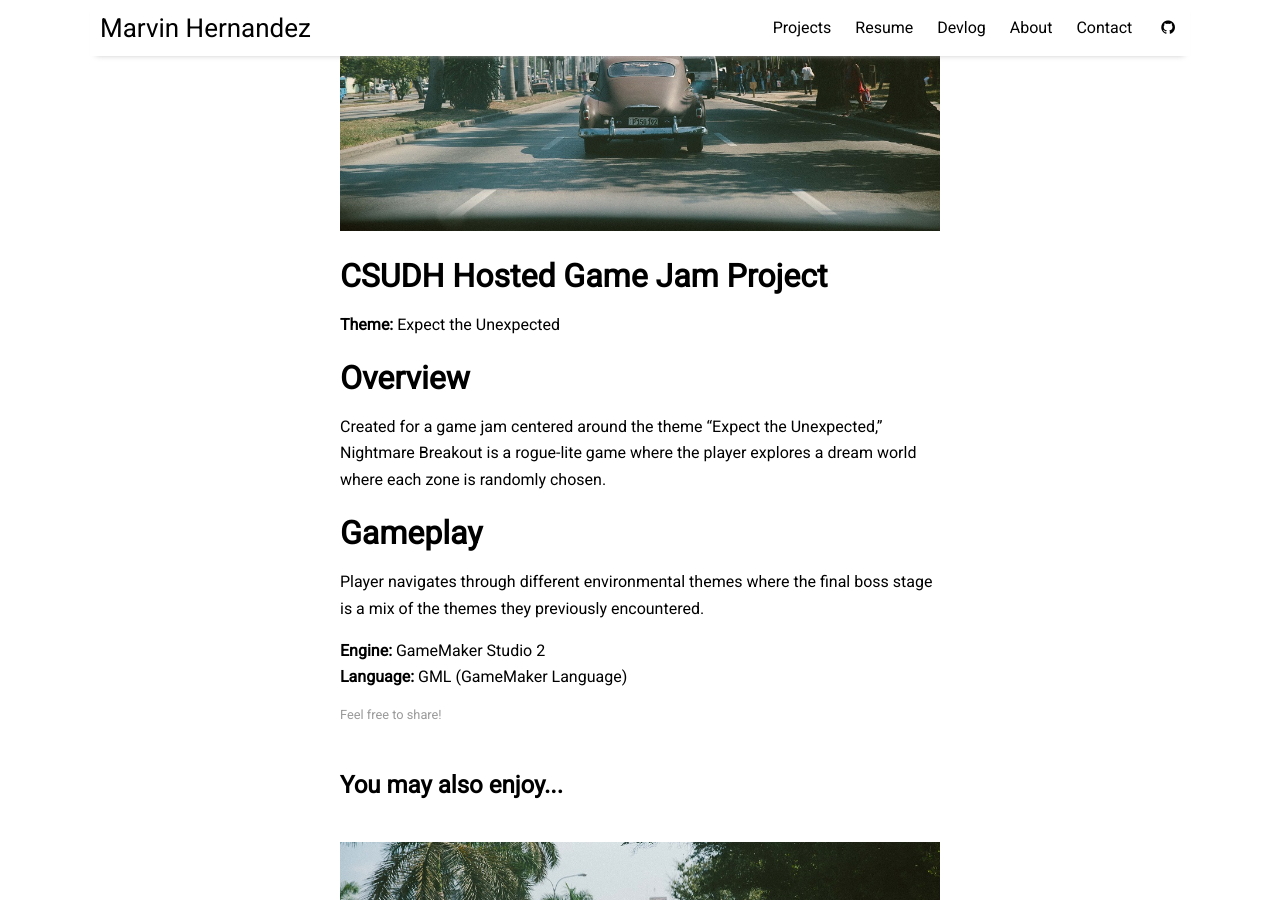
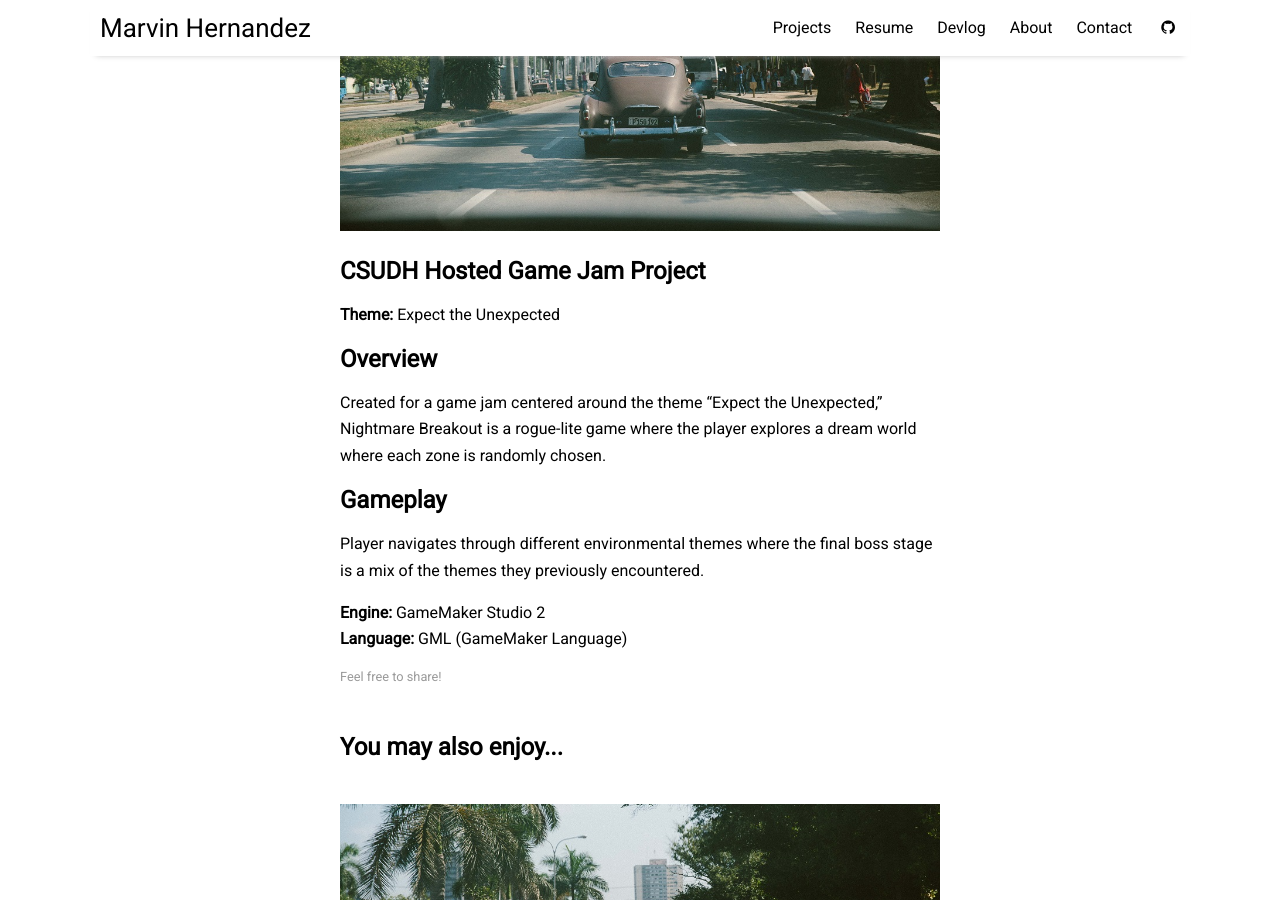
Before and after one commit to mlhernandez08/mlhernandez08.github.io, a Jekyll site: the page built from _posts/2021-05-14-NightmareBreakout.md, in a window 1280 px wide and 900 px high, scrolled down 331 px. Built offline with Jekyll 4.4.1, drawn with Linux system fonts in a browser that asks for light colours; nearby versions of some CDN libraries.

```diff
--- a/_posts/2021-05-14-NightmareBreakout.md
+++ b/_posts/2021-05-14-NightmareBreakout.md
@@ -7,13 +7,16 @@ tags: [projects]
 image: cuba-2.jpg
 ---
 
-# CSUDH Hosted Game Jam Project
+## CSUDH Hosted Game Jam Project
+
 **Theme:** Expect the Unexpected
 
-# Overview
+## Overview
+
 Created for a game jam centered around the theme "Expect the Unexpected," Nightmare Breakout is a rogue-lite game where the player explores a dream world where each zone is randomly chosen.
 
-# Gameplay
+## Gameplay
+
 Player navigates through different environmental themes where the final boss stage is a mix of the themes they previously encountered.
 
 **Engine:**  GameMaker Studio 2
```
Also changed, not shown: _posts/2020-09-30-FlixApp.md (+3 -2 lines), _posts/2022-10-23-LanguageLearning.md (+7 -2 lines), 4 other files.
